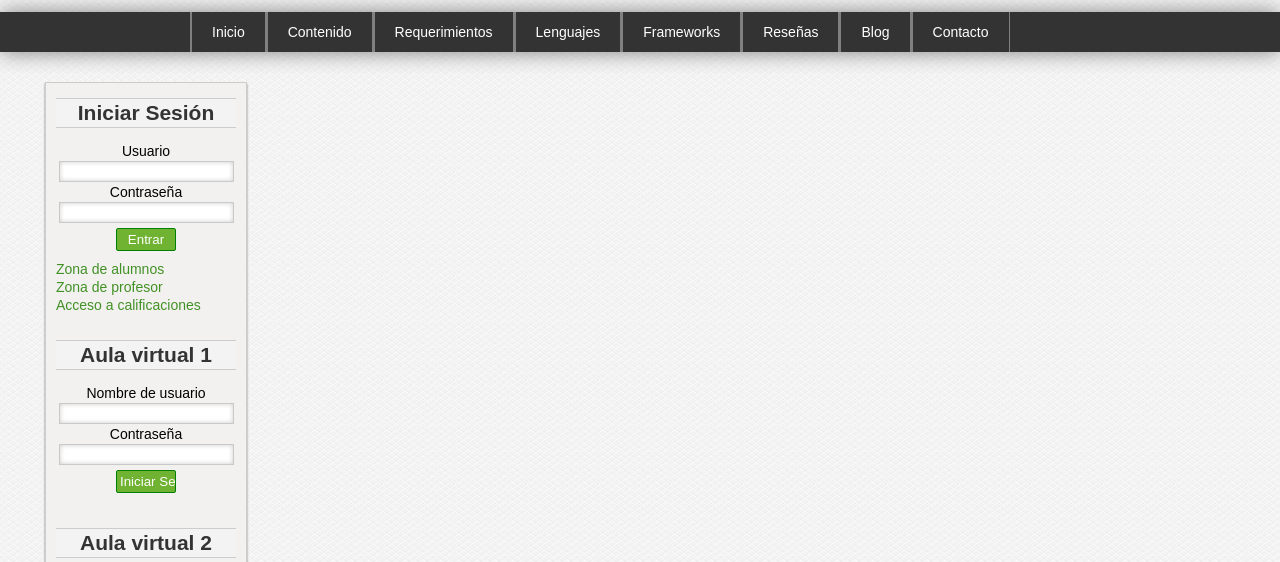
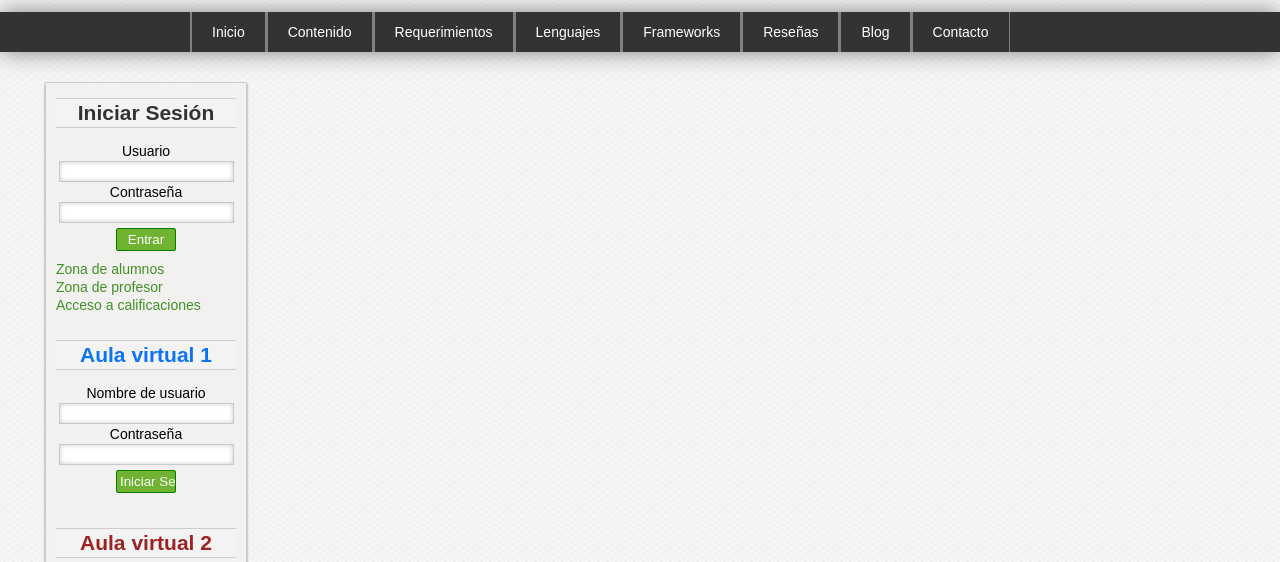
Before and after one commit to Piratadelrock/MasterCss, a plain HTML site: page maquetacion-1/index.html in a window 1280 px wide. Shown: the part 238-800 px from the top of the page. Drawn offline with Linux system fonts and the light colour scheme.

Commit message:
agregando aside modificaciones

```diff
--- a/maquetacion-1/css/style.css
+++ b/maquetacion-1/css/style.css
@@ -26,6 +26,12 @@ a{
 }
 a:hover{
     color: #284616;
+}
+.red{
+    color: #9b2422 !important;
+}
+.blue{
+    color: #0c73f2 !important;
 }
 
 /* FORMULARIOS */
--- a/maquetacion-1/index.html
+++ b/maquetacion-1/index.html
@@ -95,7 +95,7 @@
                 </div>
 
                 <div class="widget" id="login">
-                    <h2>Aula virtual 1</h2>
+                    <h2 class="blue">Aula virtual 1</h2>
                     <form action="">
                         <label for="">Nombre de usuario</label>
                         <input type="text" name="">
@@ -107,7 +107,7 @@
                     </form>
                 </div>
                 <div class="widget" id="login">
-                    <h2>Aula virtual 2</h2>
+                    <h2 class="red">Aula virtual 2</h2>
                     <form action="">
                         <label for="">Nombre de usuario</label>
                         <input type="text" name="">
```
